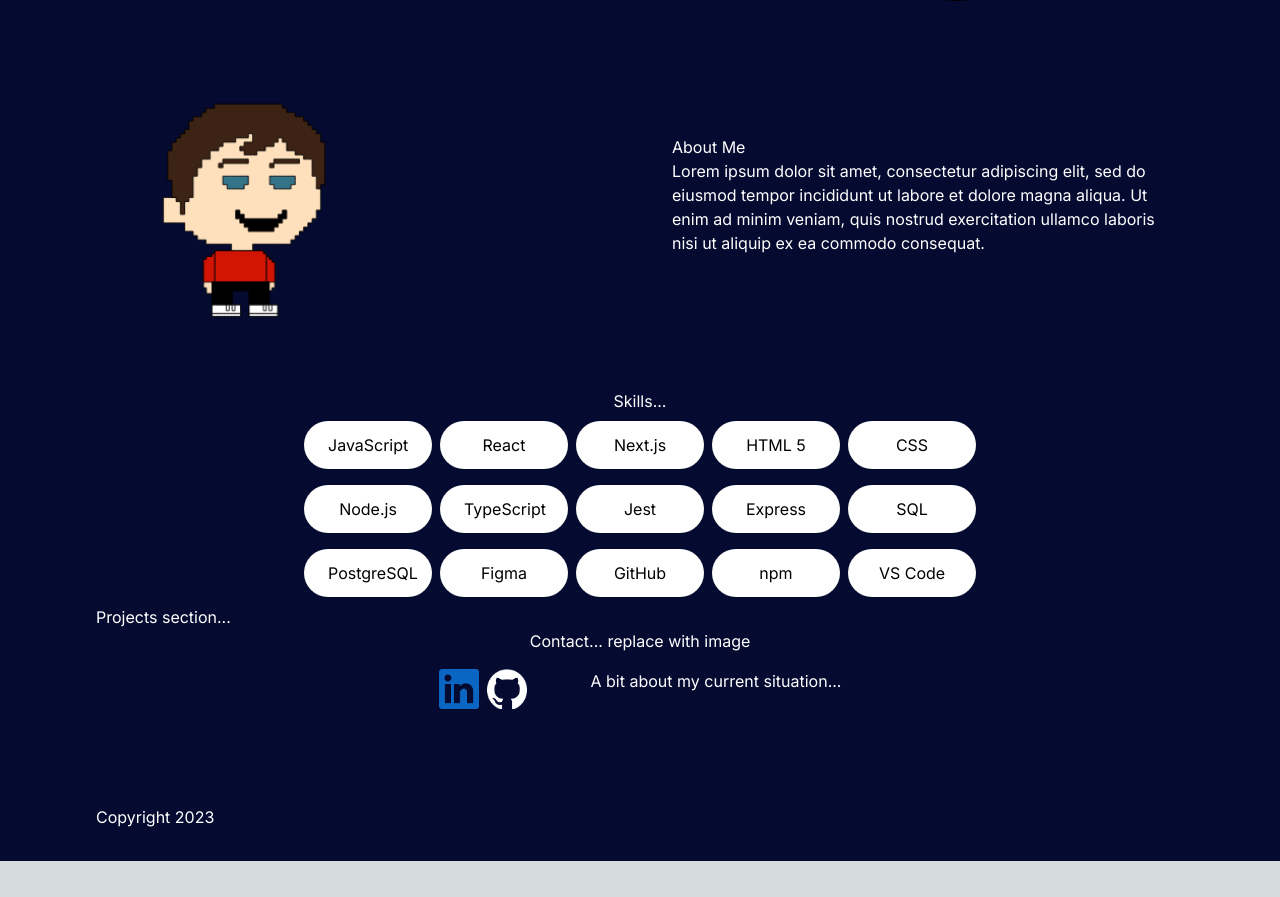
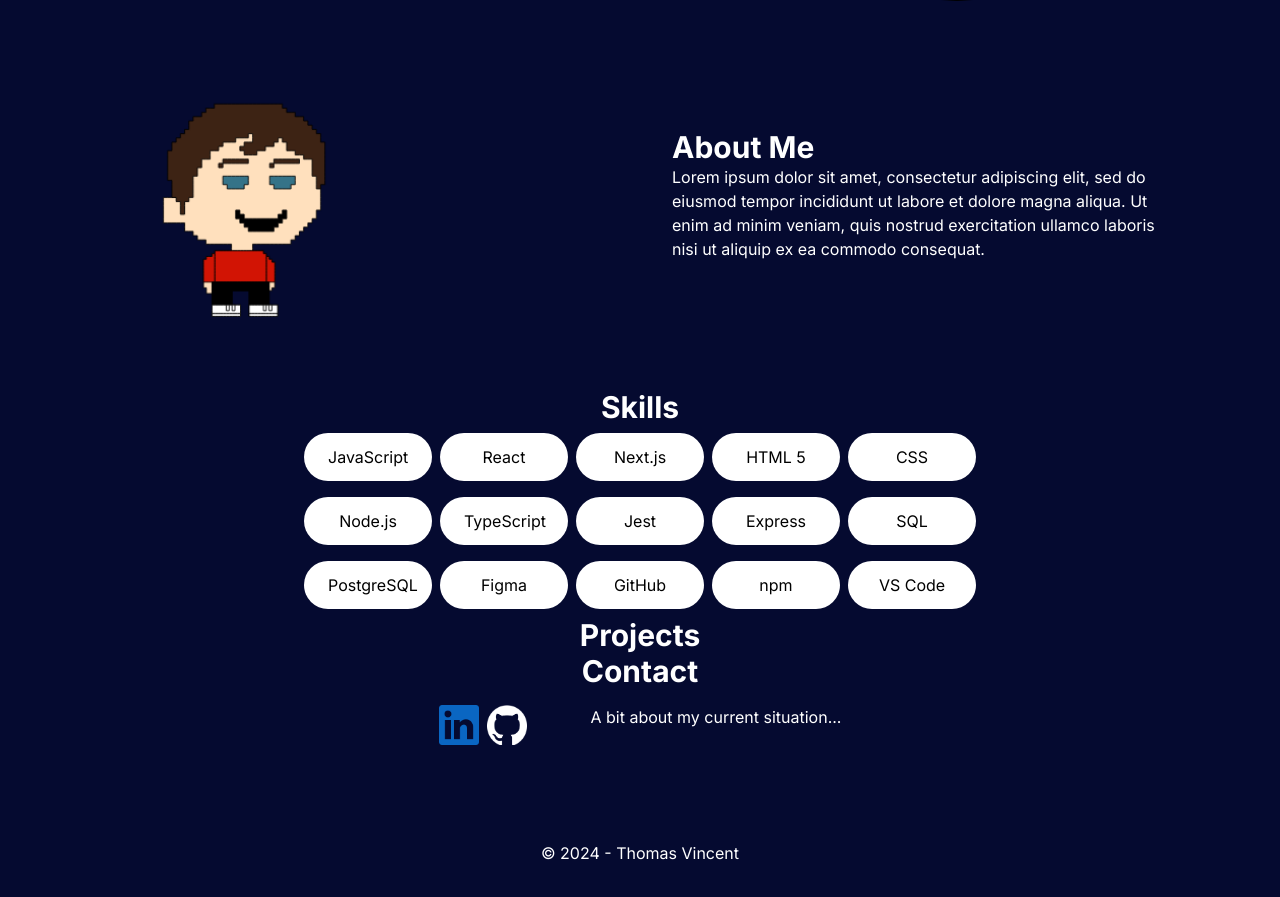
Before and after one commit to tvincent23/Portfolio, a Next.js app in the folder my-app/: page / in a window 1280 px wide. Shown: the part 427-1324 px from the top of the page. Before the commit the page ends 1288 px from the top, so only its background shows below. Built offline with nearby package versions, Linux system fonts and the light colour scheme.

Commit message:
style updates

```diff
--- a/my-app/app/components/About.jsx
+++ b/my-app/app/components/About.jsx
@@ -13,7 +13,7 @@ const About = () => {
           className=" w-[200px] h-[200px] lg:w-[260px] lg:h-[260px]"
         />
         <div>
-          <h2>About Me</h2>
+          <h2 className="font-bold text-3xl">About Me</h2>
           <p>
             Lorem ipsum dolor sit amet, consectetur adipiscing elit, sed do
             eiusmod tempor incididunt ut labore et dolore magna aliqua. Ut enim
--- a/my-app/app/components/Contact.jsx
+++ b/my-app/app/components/Contact.jsx
@@ -10,7 +10,7 @@ const Contact = () => {
       className="flex flex-col text-center md:text-left items-center justify-center mb-24 max-w-4xl mx-auto text-white"
       id="contact"
     >
-      <p className="text-white"> Contact... replace with image</p>
+      <p className="text-white font-bold text-3xl ">Contact</p>
       <div className="flex flex-col md:flex-row-reverse gap-16 justify-center items-center">
         <p className="max-w-[65ch]">A bit about my current situation...</p>
         <div className="flex flex-row gap-2 mt-4 items-center justify-center md:justify-start">
@@ -25,7 +25,6 @@ const Contact = () => {
               alt="LinkedIn Logo"
               className="w-[40px] h-[40px] text-white"
             />
-            {/* <p>Add Linkedin image</p> */}
           </Link>{" "}
           <Link
             href="https://github.com/tvincent23"
@@ -38,7 +37,6 @@ const Contact = () => {
               alt="GitHub Logo"
               className="w-[40px] h-[40px]"
             />
-            {/* <p>Add GitHub image</p> */}
           </Link>{" "}
         </div>
       </div>
--- a/my-app/app/components/Footer.jsx
+++ b/my-app/app/components/Footer.jsx
@@ -1,5 +1,9 @@
 const Footer = () => {
-  return <div className="text-white">Copyright 2023</div>;
+  return (
+    <div className="flex flex-col text-center text-white">
+      &copy; 2024 - Thomas Vincent
+    </div>
+  );
 };
 
 export default Footer;
--- /dev/null
+++ b/my-app/app/components/ProjectDetails.jsx
@@ -0,0 +1,18 @@
+import React from "react";
+
+const ProjectDetails = ({ imgURL, title, description }) => {
+  return (
+    <div>
+      <div
+        className="h-52 md:h-72"
+        style={{ backgroud: `url(${imgUrl})`, backgroundSize: "cover" }}
+      ></div>
+      <div className="text-white">
+        <h5>{title}</h5>
+        <p>{description}</p>
+      </div>
+    </div>
+  );
+};
+
+export default ProjectDetails;
--- a/my-app/app/components/Projects.jsx
+++ b/my-app/app/components/Projects.jsx
@@ -1,7 +1,32 @@
+"use client";
+import React from "react";
+import ProjectDetails from "./ProjectDetails";
+
 const Projects = () => {
+  const projectsData = [
+    {
+      id: 1,
+      title: "Beyond Barriers",
+      description: "description...",
+      image: "/",
+      gitUrl: "/",
+      previewUrl: "/",
+    },
+    {
+      id: 2,
+      title: "Portfolio",
+      description: "description...",
+      image: "/",
+      gitUrl: "/",
+      previewUrl: "/",
+    },
+  ];
+
   return (
     <section id="projects">
-      <p className="text-white">Projects section... </p>
+      <p className="flex flex-col text-center text-white font-bold text-3xl">
+        Projects
+      </p>
     </section>
   );
 };
--- a/my-app/app/components/Skills.jsx
+++ b/my-app/app/components/Skills.jsx
@@ -22,8 +22,8 @@ const Skills = () => {
   return (
     <section id="skills">
       <div className="grid grid-cols-1 ">
-        <h2 className="col-span-full place-self-center text-white">
-          Skills...
+        <h2 className="col-span-full place-self-center font-bold text-3xl text-white ">
+          Skills
         </h2>
         <ul className="max-w-[900px] place-self-center grid grid-cols-2 sm:grid-cols-3  md:grid-cols-4 lg:grid-cols-5 gap-x-24 sm:gap-x-2">
           {skillsList.map((skill) => (
```
Also changed, not shown: my-app/app/layout.js (+6 -1 lines).
